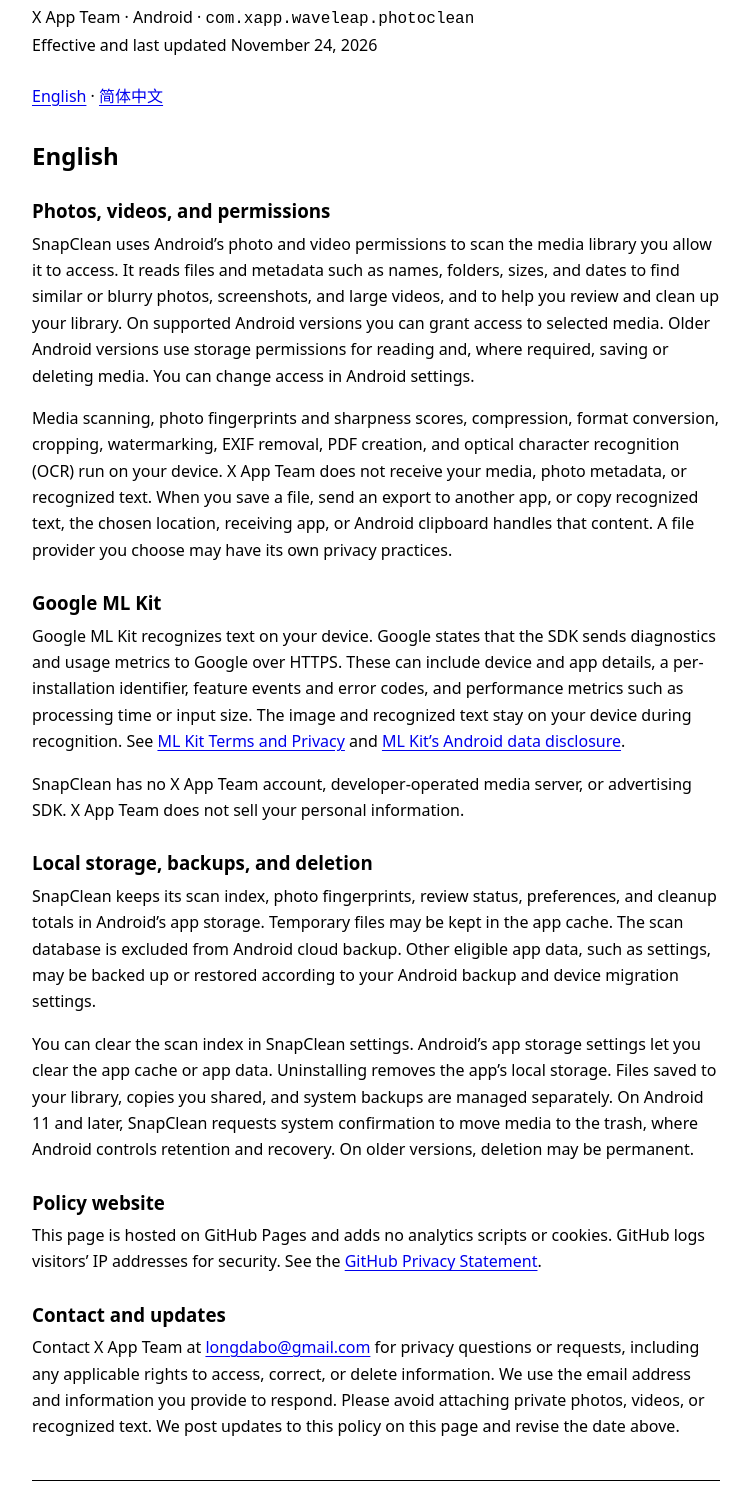
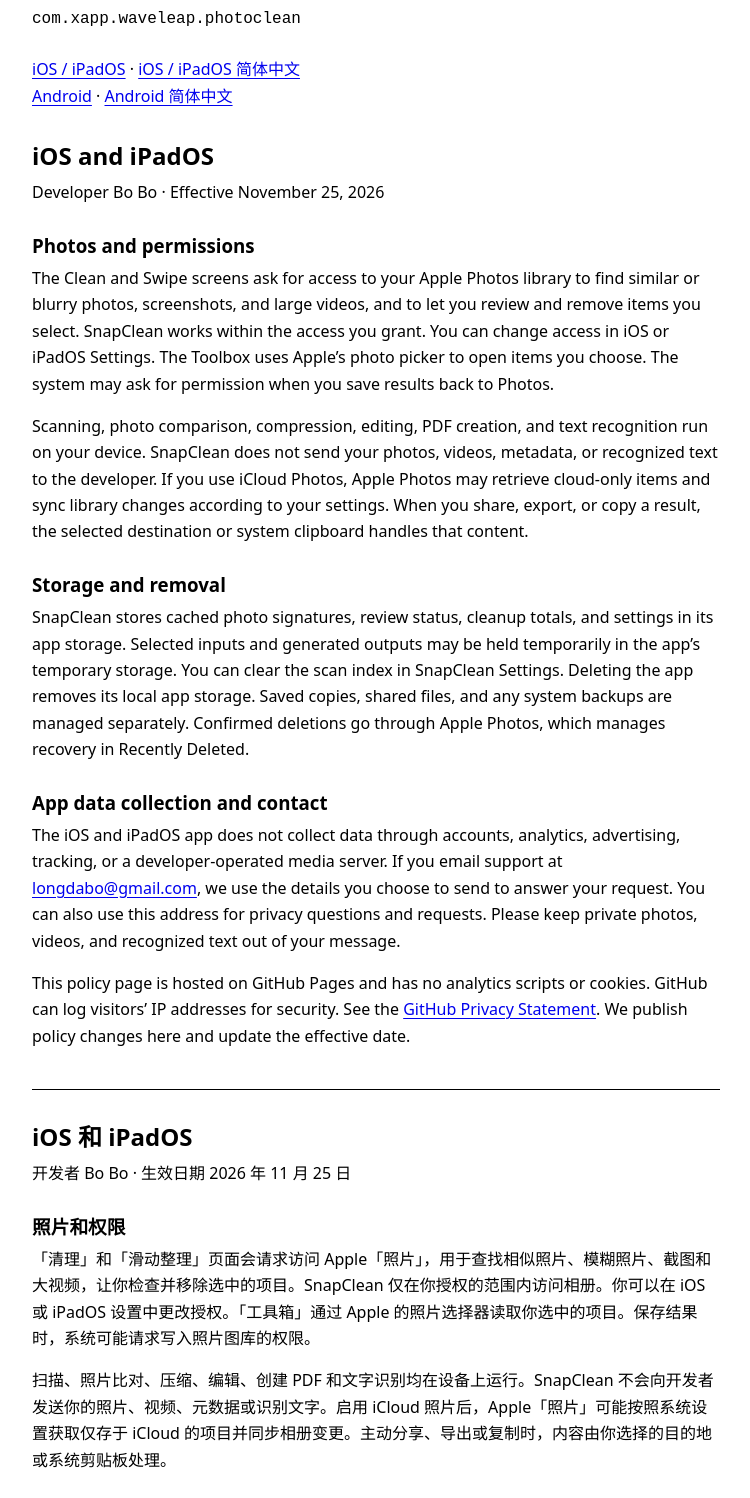
Before and after one commit to Longdabo/snapclean-privacy-policy, a plain HTML site: page index.html in a window 1280 px wide. Shown: the part 104-1602 px from the top of the page, without its empty margins (264-1014 px from the left). Drawn offline with Linux system fonts and the light colour scheme.

Commit message:
Document SnapClean on iOS and iPadOS

```diff
--- a/index.html
+++ b/index.html
@@ -3,7 +3,7 @@
 <head>
   <meta charset="utf-8">
   <meta name="viewport" content="width=device-width, initial-scale=1">
-  <meta name="description" content="Privacy policy for SnapClean, the Android photo and video cleaner by X App Team.">
+  <meta name="description" content="Privacy policy for SnapClean on iOS, iPadOS, and Android.">
   <meta name="color-scheme" content="light dark">
   <title>SnapClean Privacy Policy</title>
   <style>
@@ -29,15 +29,48 @@
   <main>
     <header>
       <h1>SnapClean Privacy Policy</h1>
-      <p>X App Team · Android · <code>com.xapp.waveleap.photoclean</code><br>
-        Effective and last updated <time datetime="2026-11-24">November 24, 2026</time></p>
+      <p><code>com.xapp.waveleap.photoclean</code></p>
     </header>
     <nav aria-label="Policy language">
-      <a href="#english">English</a> · <a href="#zh-cn" lang="zh-CN">简体中文</a>
+      <a href="#ios">iOS / iPadOS</a> · <a href="#ios-zh" lang="zh-CN">iOS / iPadOS 简体中文</a><br>
+      <a href="#english">Android</a> · <a href="#zh-cn" lang="zh-CN">Android 简体中文</a>
     </nav>
 
+    <section id="ios" aria-labelledby="ios-title">
+      <h2 id="ios-title">iOS and iPadOS</h2>
+      <p>Developer Bo Bo · Effective <time datetime="2026-11-25">November 25, 2026</time></p>
+
+      <h3>Photos and permissions</h3>
+      <p>The Clean and Swipe screens ask for access to your Apple Photos library to find similar or blurry photos, screenshots, and large videos, and to let you review and remove items you select. SnapClean works within the access you grant. You can change access in iOS or iPadOS Settings. The Toolbox uses Apple’s photo picker to open items you choose. The system may ask for permission when you save results back to Photos.</p>
+      <p>Scanning, photo comparison, compression, editing, PDF creation, and text recognition run on your device. SnapClean does not send your photos, videos, metadata, or recognized text to the developer. If you use iCloud Photos, Apple Photos may retrieve cloud-only items and sync library changes according to your settings. When you share, export, or copy a result, the selected destination or system clipboard handles that content.</p>
+
+      <h3>Storage and removal</h3>
+      <p>SnapClean stores cached photo signatures, review status, cleanup totals, and settings in its app storage. Selected inputs and generated outputs may be held temporarily in the app’s temporary storage. You can clear the scan index in SnapClean Settings. Deleting the app removes its local app storage. Saved copies, shared files, and any system backups are managed separately. Confirmed deletions go through Apple Photos, which manages recovery in Recently Deleted.</p>
+
+      <h3>App data collection and contact</h3>
+      <p>The iOS and iPadOS app does not collect data through accounts, analytics, advertising, tracking, or a developer-operated media server. If you email support at <a href="mailto:longdabo@gmail.com">longdabo@gmail.com</a>, we use the details you choose to send to answer your request. You can also use this address for privacy questions and requests. Please keep private photos, videos, and recognized text out of your message.</p>
+      <p>This policy page is hosted on GitHub Pages and has no analytics scripts or cookies. GitHub can log visitors’ IP addresses for security. See the <a href="https://docs.github.com/en/site-policy/privacy-policies/github-general-privacy-statement">GitHub Privacy Statement</a>. We publish policy changes here and update the effective date.</p>
+    </section>
+
+    <section id="ios-zh" lang="zh-CN" aria-labelledby="ios-zh-title">
+      <h2 id="ios-zh-title">iOS 和 iPadOS</h2>
+      <p>开发者 Bo Bo · 生效日期 <time datetime="2026-11-25">2026 年 11 月 25 日</time></p>
+
+      <h3>照片和权限</h3>
+      <p>「清理」和「滑动整理」页面会请求访问 Apple「照片」，用于查找相似照片、模糊照片、截图和大视频，让你检查并移除选中的项目。SnapClean 仅在你授权的范围内访问相册。你可以在 iOS 或 iPadOS 设置中更改授权。「工具箱」通过 Apple 的照片选择器读取你选中的项目。保存结果时，系统可能请求写入照片图库的权限。</p>
+      <p>扫描、照片比对、压缩、编辑、创建 PDF 和文字识别均在设备上运行。SnapClean 不会向开发者发送你的照片、视频、元数据或识别文字。启用 iCloud 照片后，Apple「照片」可能按照系统设置获取仅存于 iCloud 的项目并同步相册变更。主动分享、导出或复制时，内容由你选择的目的地或系统剪贴板处理。</p>
+
+      <h3>存储与删除</h3>
+      <p>SnapClean 在应用存储中保存照片特征缓存、查看状态、清理统计和设置。选中的素材和生成的文件可能暂存在应用的临时存储中。你可以在 SnapClean 设置中清除扫描索引。删除应用会移除其本机存储。另存的副本、已分享的文件及系统备份需分别管理。确认删除后，由 Apple「照片」处理，并管理「最近删除」中的恢复选项。</p>
+
+      <h3>数据收集与联系</h3>
+      <p>iOS 和 iPadOS 版没有通过账号、分析、广告、跟踪或开发者运营的媒体服务器收集数据。如需应用支持或提出隐私问题，请发邮件至 <a href="mailto:longdabo@gmail.com">longdabo@gmail.com</a>。我们使用你主动提供的信息回复请求。请勿附上私人照片、视频或识别文字。</p>
+      <p>本页托管于 GitHub Pages，无分析脚本或 Cookie。GitHub 可能出于安全目的记录访问者的 IP 地址。详见 <a href="https://docs.github.com/en/site-policy/privacy-policies/github-general-privacy-statement">GitHub 隐私声明</a>。政策更新会发布在本页，并调整生效日期。</p>
+    </section>
+
     <section id="english" aria-labelledby="english-title">
-      <h2 id="english-title">English</h2>
+      <h2 id="english-title">Android</h2>
+      <p>X App Team · Effective and last updated <time datetime="2026-11-24">November 24, 2026</time></p>
 
       <h3>Photos, videos, and permissions</h3>
       <p>SnapClean uses Android’s photo and video permissions to scan the media library you allow it to access. It reads files and metadata such as names, folders, sizes, and dates to find similar or blurry photos, screenshots, and large videos, and to help you review and clean up your library. On supported Android versions you can grant access to selected media. Older Android versions use storage permissions for reading and, where required, saving or deleting media. You can change access in Android settings.</p>
```
Also changed, not shown: support/index.html (added, +31 -0 lines).
